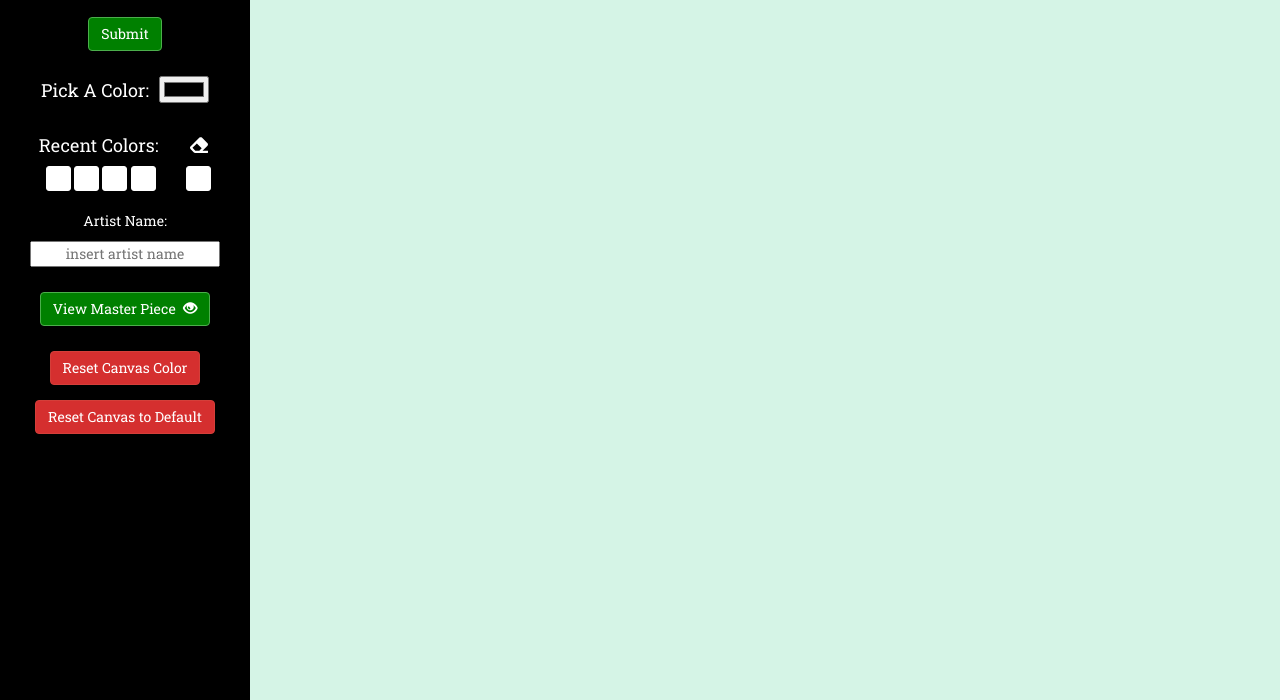
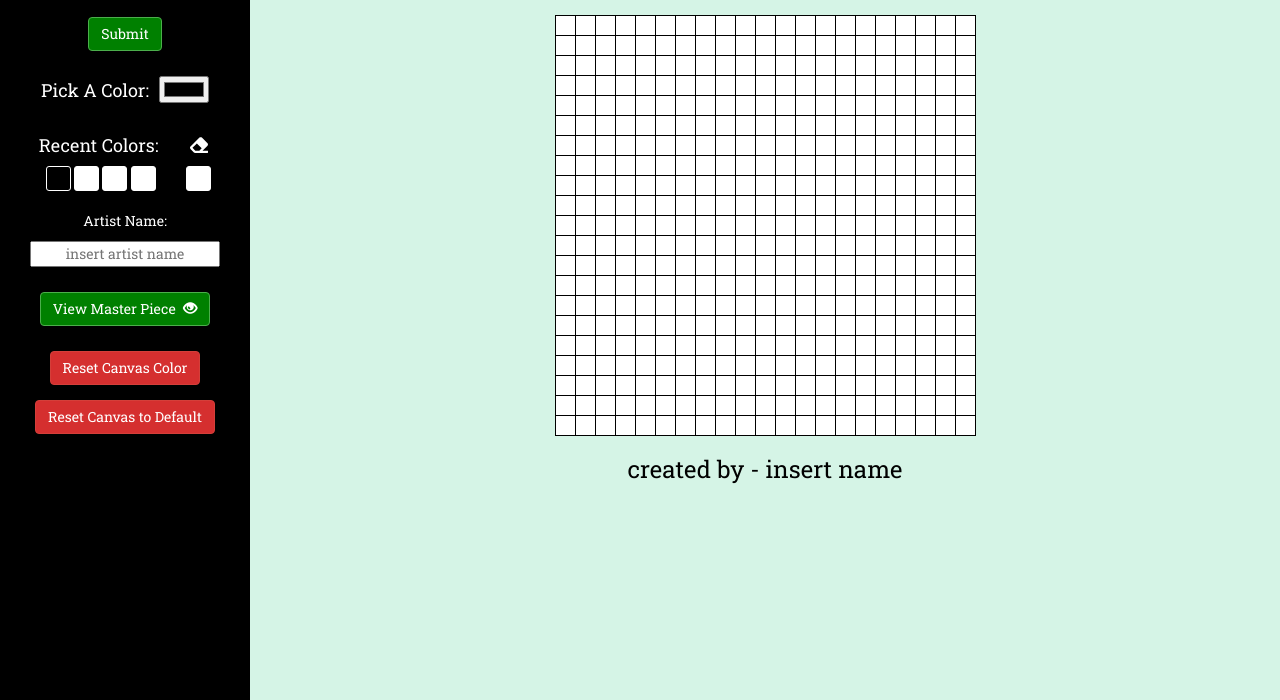
Before and after one commit to zach-col/DrawUp, a plain HTML site: page index.html in a window 1280 px wide. Shown: the part 100-800 px from the top of the page. Drawn offline with nearby package versions, Linux system fonts and the light colour scheme; files whose address does not match are found by name.

Commit message:
refactor: update js links

```diff
--- a/index.html
+++ b/index.html
@@ -119,9 +119,9 @@
 <script defer src="https://use.fontawesome.com/releases/v5.0.9/js/all.js" integrity="sha384-8iPTk2s/jMVj81dnzb/iFR2sdA7u06vHJyyLlAd4snFpCl/SnyUjRrbdJsw1pGIl" crossorigin="anonymous"></script>
 
 <!-- designs canvas js -->
-<script src="designs.js"></script>
+<script src="js/designs.js"></script>
 <!-- jquery html2canvas plugin minified -->
-<script type="text/javascript" language="javascript" src="html2canvas.min.js">
+<script type="text/javascript" language="javascript" src="js/html2canvas.min.js">
 </script>
 <!-- jquery html2canvas plugin -->
 <script type="text/javascript" language="javascript" src="jquery.plugin.html2canvas.js">
```
